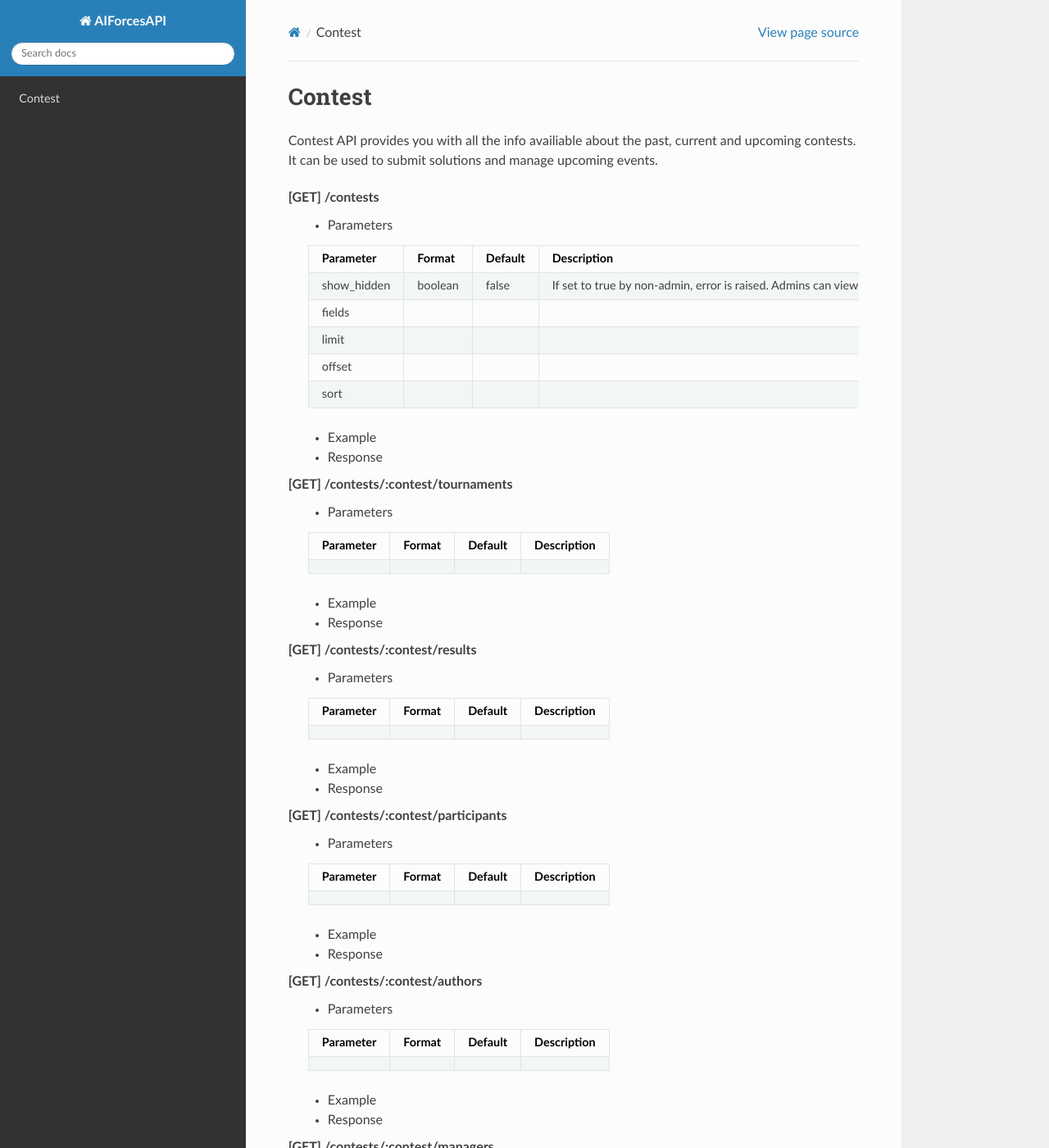
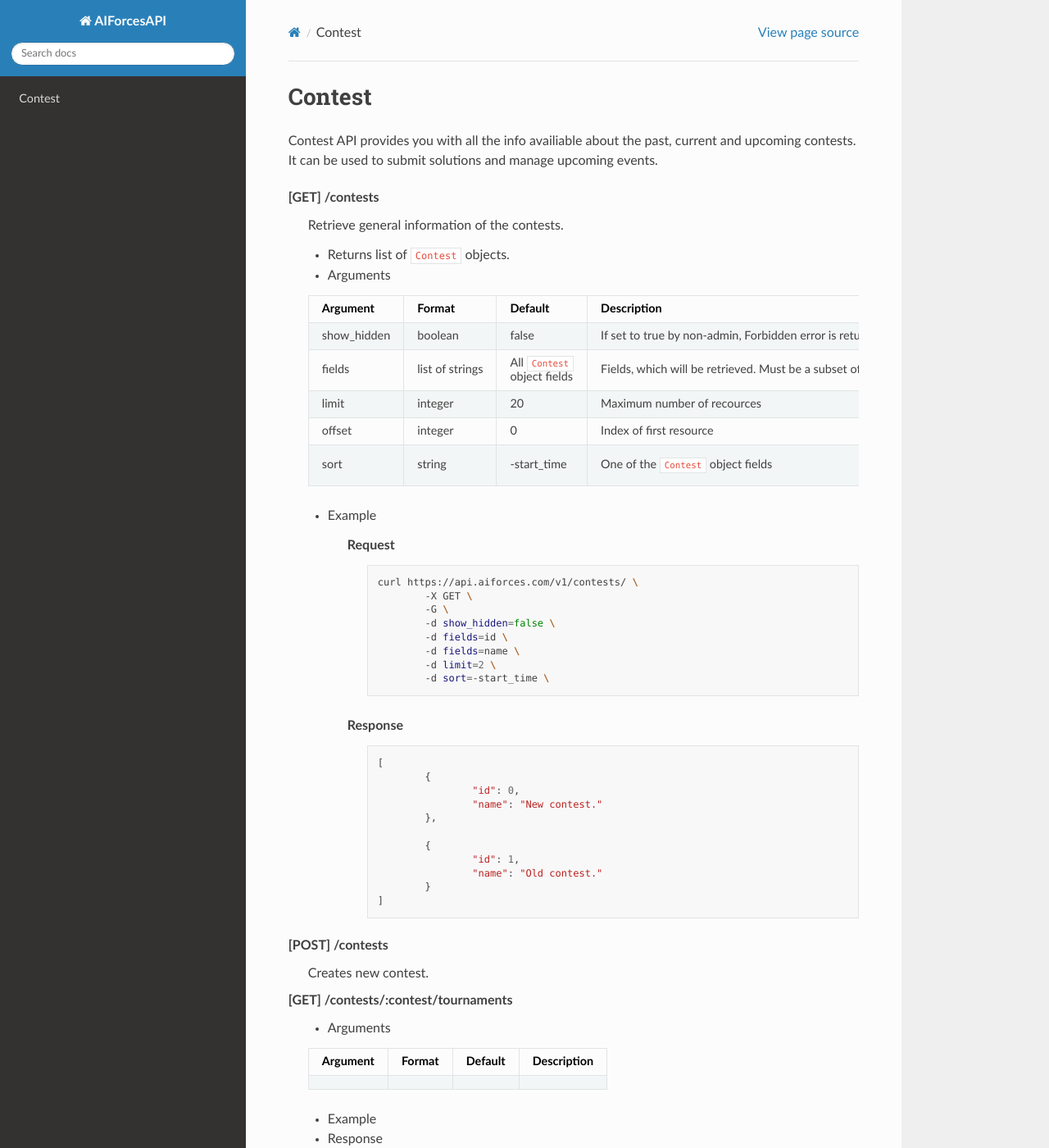
Before and after one commit to AIForces/AIForcesAPI, a Sphinx documentation site: the page built from docs/source/contest.rst, in a window 1280 px wide and 1400 px high. Shown: the whole window at 82% size. Built offline with Sphinx 7.4.7 and the Read the Docs theme 2.0.0, drawn with Linux system fonts in a browser that asks for light colours; some of the changed text lies outside the part shown.

Commit message:
New example of possible documentation

```diff
--- a/docs/source/contest.rst
+++ b/docs/source/contest.rst
@@ -4,26 +4,56 @@
 Contest API provides you with all the info availiable about the past, current and upcoming contests. It can be used to submit solutions and manage upcoming events.
 
 [GET] /contests
-	- Parameters
+	Retrieve general information of the contests.
+
+	- Returns list of ``Contest`` objects.
+	- Arguments
 
 	.. csv-table::
-		:header: "Parameter", "Format", "Default", "Description"
+		:header: "Argument", "Format", "Default", "Description"
 
-		show_hidden, boolean, false, "If set to true by non-admin, error is raised. Admins can view all the contests."
-		fields, , ,
-		limit, , ,
-		offset, , ,
-		sort, , ,
+		show_hidden, boolean, false, "If set to true by non-admin, Forbidden error is returned. Admins can view all the contests."
+		fields, list of strings, "All ``Contest`` object fields", "Fields, which will be retrieved. Must be a subset of ``Contest`` object fields"
+		limit, integer, 20, Maximum number of recources, which will be returned.
+		offset, integer, 0, Index of first resource, which should be returned (used for pagination).
+		sort, string, "-start_time", One of the ``Contest`` object fields, which should be used for sorting the items. Order is **ascending**, to reverse the order, use ``-`` at the begining of the string.
 
 	- Example
 
-	- Response
+		Request
+			.. code-block:: bash
+
+				curl https://api.aiforces.com/v1/contests/ \
+					-X GET \
+					-G \
+					-d show_hidden=false \
+					-d fields=id \
+					-d fields=name \
+					-d limit=2 \
+					-d sort=-start_time \
+		Response
+			.. code-block:: python
+
+				[
+					{
+						"id": 0,
+						"name": "New contest."
+					},
+
+					{
+						"id": 1,
+						"name": "Old contest."
+					}
+				]
+
+[POST] /contests
+	Creates new contest.
 
 [GET] /contests/:contest/tournaments
-	- Parameters
+	- Arguments
 
 	.. csv-table::
-		:header: "Parameter", "Format", "Default", "Description"
+		:header: "Argument", "Format", "Default", "Description"
 
 		, , ,
 
@@ -32,10 +62,10 @@
 	- Response
 
 [GET] /contests/:contest/results
-	- Parameters
+	- Arguments
 
 	.. csv-table::
-		:header: "Parameter", "Format", "Default", "Description"
+		:header: "Argument", "Format", "Default", "Description"
 
 		, , ,
 
@@ -44,10 +74,10 @@
 	- Response
 
 [GET] /contests/:contest/participants
-	- Parameters
+	- Arguments
 
 	.. csv-table::
-		:header: "Parameter", "Format", "Default", "Description"
+		:header: "Argument", "Format", "Default", "Description"
 
 		, , ,
 
@@ -56,10 +86,10 @@
 	- Response
 
 [GET] /contests/:contest/authors
-	- Parameters
+	- Arguments
 
 	.. csv-table::
-		:header: "Parameter", "Format", "Default", "Description"
+		:header: "Argument", "Format", "Default", "Description"
 
 		, , ,
 
@@ -68,10 +98,10 @@
 	- Response
 
 [GET] /contests/:contest/managers
-	- Parameters
+	- Arguments
 
 	.. csv-table::
-		:header: "Parameter", "Format", "Default", "Description"
+		:header: "Argument", "Format", "Default", "Description"
 
 		, , ,
 
@@ -80,10 +110,10 @@
 	- Response
 
 [GET] /contests/:contest/sandbox
-	- Parameters
+	- Arguments
 
 	.. csv-table::
-		:header: "Parameter", "Format", "Default", "Description"
+		:header: "Argument", "Format", "Default", "Description"
 
 		, , ,
 
```
